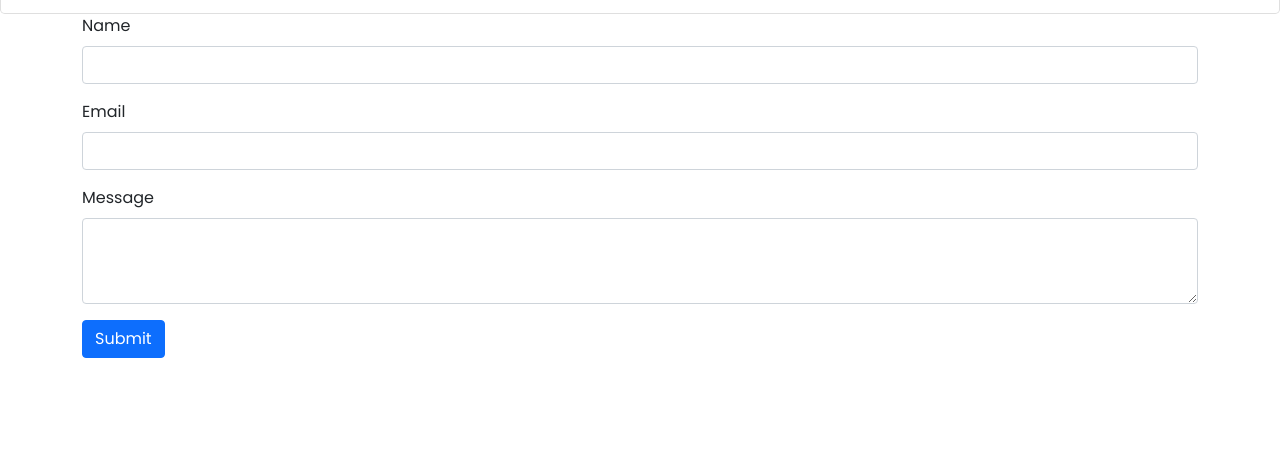
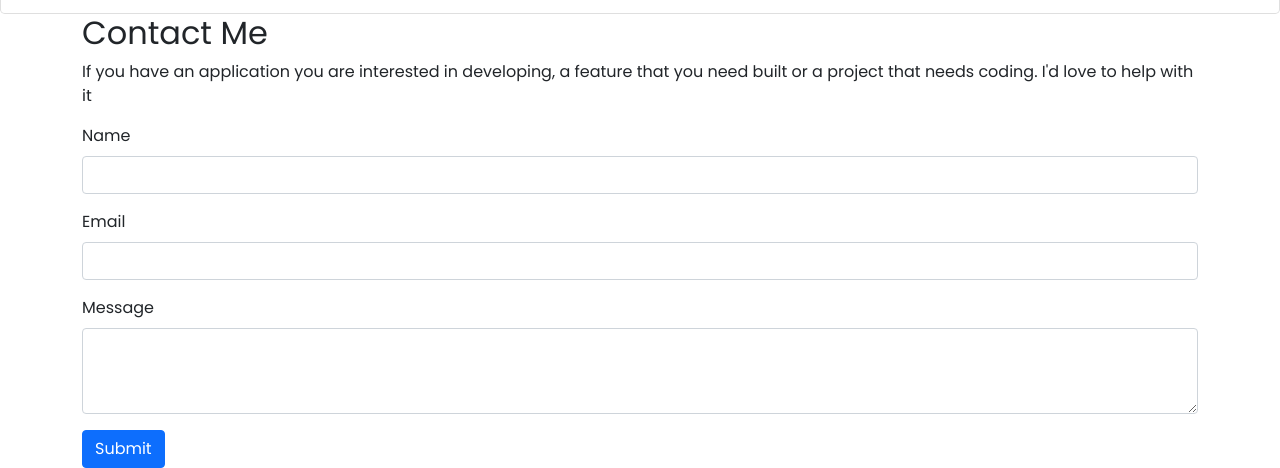
Before and after one commit to jsug9/Bootstrap-Portfolio, a website: page index.html in a window 1280 px wide. Shown: the part 2231-2699 px from the top of the page. Before the commit the page ends 2589 px from the top, so only its background shows below. Drawn offline with nearby package versions, Linux system fonts and the light colour scheme.

Commit message:
add contact me description

```diff
--- a/index.html
+++ b/index.html
@@ -182,6 +182,8 @@
     </div>
 
     <footer class="container-sm">
+      <h2>Contact Me</h2>
+      <p>If you have an application you are interested in developing, a feature that you need built or a project that needs coding. I'd love to help with it</p>
       <form>
         <div class="mb-3">
           <label for="name" class="form-label">Name</label>
```
